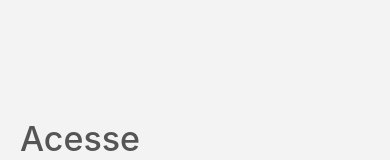
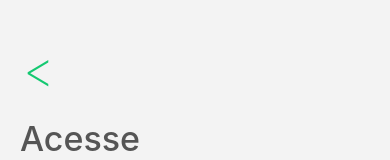
Before and after one commit to anajuca/AtvRevisao-PAM, a React Native app: screen /Login in a window 390 px wide. Shown: the top 160 px of the page. Built offline with nearby package versions, Linux system fonts and the light colour scheme.

Commit message:
adição do botao de voltar

```diff
--- a/src/screens/LoginScreen.js
+++ b/src/screens/LoginScreen.js
@@ -16,6 +16,14 @@ export default function LoginScreen({ navigation }) {
 
     return (
         <View style={styles.container}>
+
+             <TouchableOpacity
+                    style={styles.backButton}
+                    onPress={() => navigation.goBack()}
+                >
+                    <Text style={styles.backButtonText}>&lt;</Text>
+                </TouchableOpacity>
+
             <Text style={styles.title}>Acesse</Text>
             <Text style={styles.subtitle}>com E-mail e senha</Text>
 
@@ -234,4 +242,15 @@ const styles = StyleSheet.create({
         fontSize: 12,
         fontWeight: 350,
     },
+    backButton: {
+        position: 'absolute',
+        right: 325,
+        top: 30,
+        padding: 10,
+    },
+    backButtonText: {
+        fontSize: 50,
+        color: '#14c871',
+        fontWeight: 200,
+    },
 });
```
